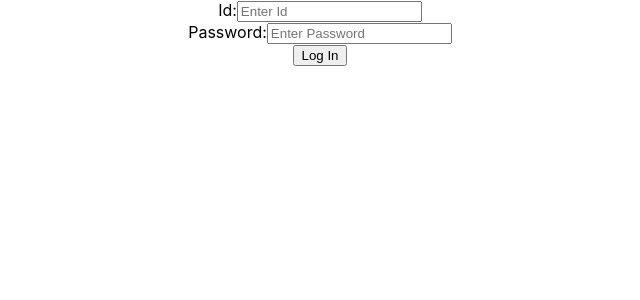
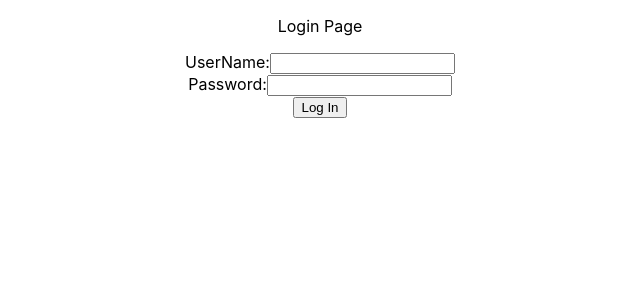
Before and after one commit to nagajayasree/2021, a React (Create React App) app: page / in a window 1280 px wide. Shown: the top 300 px of the page, without its empty margins (320-960 px from the left). Built offline with nearby package versions, Linux system fonts and the light colour scheme.

Commit message:
added new

```diff
--- a/src/App.tsx
+++ b/src/App.tsx
@@ -22,7 +22,8 @@ import { CapEachWord } from "./exercises/capEachWord";
 import { AdjElemProd } from "./exercises/adjElemProd";
 import { Modal, PortalButton } from "./topics/portal";
 import { PopUp } from "./exercises/popUp";
-import { Main } from "./practice/Main";
+import { Main } from "./practice/Hook/Main";
+import { LoginForm } from "./practice/Classes/LoginForm";
 
 function App() {
   return (
@@ -74,7 +75,8 @@ function App() {
       <PortalButton>Button in modalRoot</PortalButton>
       <PopUp /> */}
       {/* <UserLogin /> */}
-      <Main />
+      {/* <Main /> */}
+      <LoginForm title={"Login Page"} uname={"name"} pwd={"pwd"} />
     </div>
   );
 }
--- /dev/null
+++ b/src/practice/Classes/Input.tsx
@@ -0,0 +1,11 @@
+import { ChangeEventHandler } from "react";
+
+export type InProps = {
+  name?: string;
+  value?: string;
+  onChange?: (e: React.ChangeEvent<HTMLInputElement>) => void;
+};
+
+export const Input = ({ name, value, onChange }: InProps) => {
+  return <input value={value} name={name} onChange={onChange} />;
+};
--- /dev/null
+++ b/src/practice/Classes/LoginForm.tsx
@@ -0,0 +1,72 @@
+import { Component } from "react";
+import { Input } from "./Input";
+import { Button } from "../Hook/Button";
+import { userInfo } from "os";
+import { UserName } from "../../topics/context";
+
+type Props = {
+  title: string;
+  uname?: string;
+  pwd?: string;
+};
+
+type State = {
+  username: string;
+  password: string;
+};
+
+export class LoginForm extends Component<Props, State> {
+  state: State = {
+    username: "",
+    password: "",
+  };
+
+  private updateInp({ e }: { e: HTMLInputElement }) {
+    this.state.username = e.value;
+  }
+
+  //   onInpChange = (e: React.FormEvent<HTMLInputElement>) => {
+  //     this.setState({ [e.currentTarget.name]: e.currentTarget.value });
+  //   };
+
+  //   handleChange(e) {
+  //     this.setState({ username: e.currentTarget.value });
+  //   }
+
+  onBtnClick = () => {
+    let { username, password } = this.state;
+    let { uname, pwd } = this.props;
+    if (username == uname && password == pwd) {
+      alert("You are logged in");
+    } else {
+      alert("Incorrect Credentials");
+    }
+  };
+
+  render() {
+    return (
+      <>
+        <p>{this.props.title}</p>
+        <div>
+          <label htmlFor="uname">
+            UserName:
+            <Input
+              value={this.state.username}
+              name="username"
+              onChange={this.updateInp}
+            />
+          </label>
+        </div>
+        <div>
+          <label htmlFor="pswd">
+            Password:
+            <Input value={this.state.password} name="password" />
+          </label>
+        </div>
+        <div>
+          <Button onClick={this.onBtnClick}>Log In</Button>
+        </div>
+      </>
+    );
+  }
+}
--- a/src/practice/Input.tsx
+++ b/src/practice/Hook/Input.tsx
@@ -2,12 +2,14 @@ export interface InputInterface {
   value?: string | number;
   type?: string;
   placeholder?: string;
+  name?: string;
   onChange?(e: React.FormEvent<HTMLInputElement>): void;
 }
 
 export const Input = ({
   type,
   value,
+  name,
   placeholder,
   onChange,
 }: InputInterface) => {
@@ -16,6 +18,7 @@ export const Input = ({
       type={type}
       value={value}
       placeholder={placeholder}
+      name={name}
       onChange={onChange}
     />
   );
```
Also changed, not shown: src/practice/Hook/Button.tsx (renamed from src/practice/Button.tsx), src/practice/Hook/GetUser.tsx (renamed from src/practice/GetUser.tsx), src/practice/Hook/Login.tsx (renamed from src/practice/Login.tsx), src/practice/Hook/Main.tsx (renamed from src/practice/Main.tsx), src/practice/Hook/context.tsx (renamed from src/practice/context.tsx), 1 other file (tests, documents, lock files or other folders).
